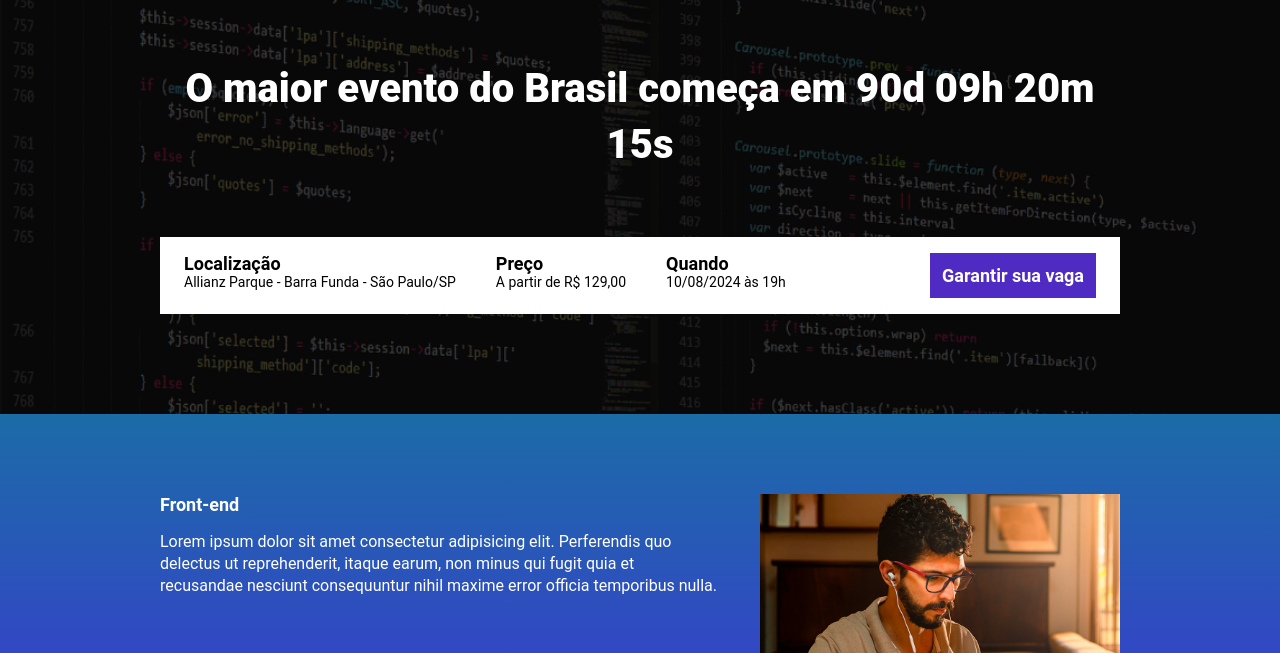
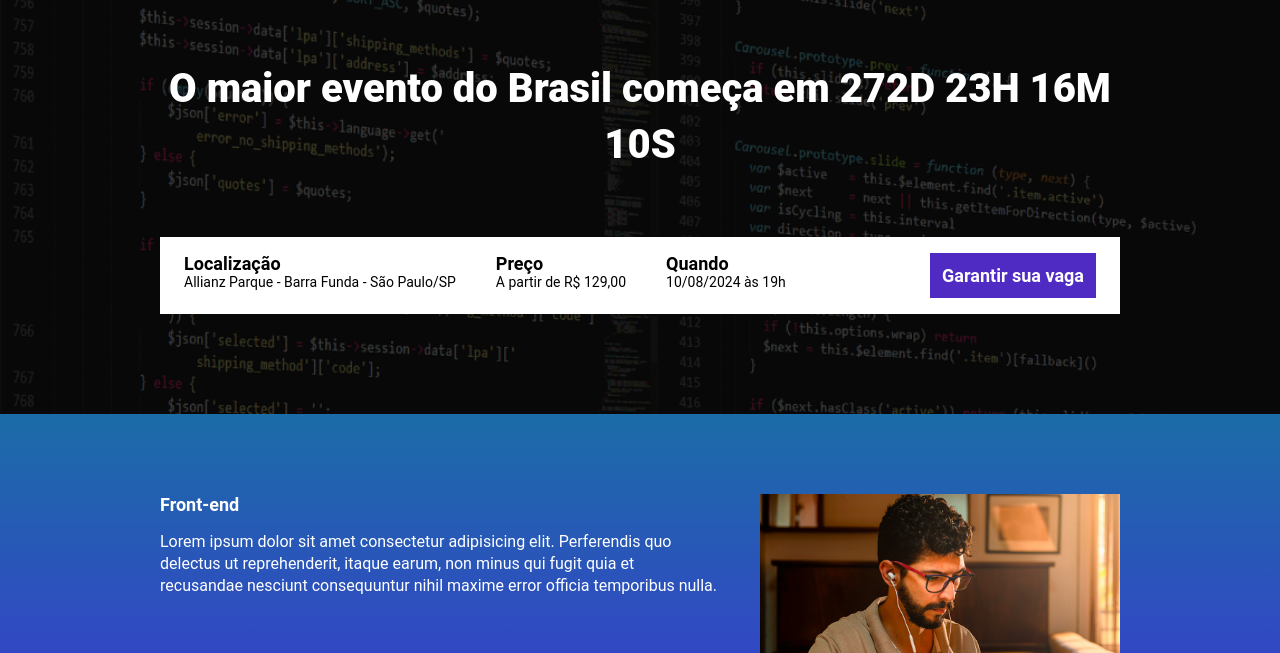
Before and after one commit to davisdeus/Ebac_tech_talks, a website built with Parcel: page src/index.html in a window 1280 px wide. Shown: the part 147-800 px from the top of the page. Built offline with nearby package versions, Linux system fonts and the light colour scheme.

Commit message:
criando a contagem regressiva

```diff
--- a/package.json
+++ b/package.json
@@ -5,6 +5,7 @@
   "main": "index.js",
   "scripts": {
     "dev": "parcel src/index.html src/styles/style.scss src/scripts/script.js",
+    "build": "parcel src/index.html",
     "test": "echo \"Error: no test specified\" && exit 1"
   },
   "keywords": [],
--- a/src/index.html
+++ b/src/index.html
@@ -19,7 +19,7 @@
         <div class="container">
             <img class="hero__logo" src="./images/ebac_logo.svg" alt="Logo da Ebac">
             <p class="hero__text">
-                O maior evento do Brasil começa em 90d 09h 20m 15s
+                O maior evento do Brasil começa em <span id="contador"></span>
             </p>
             <div class="infor-bar">
                 <ul class="infor-bar__infos">
--- a/src/scripts/script.js
+++ b/src/scripts/script.js
@@ -1 +1,33 @@
 AOS.init();
+
+const dateFuture = new Date('dec 15,2024 19:00:00');
+const timeStampEvent = dateFuture.getTime();
+
+const countingTheHours = setInterval(function () {
+    const now = new Date();
+    const timeStampCurrent = now.getTime();
+
+    const timeToEvent = timeStampEvent - timeStampCurrent;
+
+    const dayIsMs = 1000 * 60 * 60 * 24;
+    const hoursIsMs = 1000 * 60 * 60;
+    const minutesIsMs = 1000 * 60;
+    const secondsIsMs = 1000;
+
+    const daysToEent = Math.floor(timeToEvent / dayIsMs);
+    const hoursToEvent = Math.floor((timeToEvent % dayIsMs) / hoursIsMs);
+    const minutesToEvent = Math.floor((timeToEvent % hoursIsMs) / minutesIsMs);
+    const secondsToEvent = Math.floor((timeToEvent % minutesIsMs) / secondsIsMs);
+
+    console.log(daysToEent);
+    console.log(hoursToEvent);
+    console.log(minutesToEvent);
+    console.log(secondsToEvent);
+
+    document.getElementById('contador').innerHTML = `${daysToEent}D ${hoursToEvent}H ${minutesToEvent}M ${secondsToEvent}S`
+
+    if (timeToEvent < 0) {
+        clearInterval(countingTheHours);
+        document.getElementById('contador').innerHTML = `Conteudo expirado!`;
+    }
+}, 1000);
```
